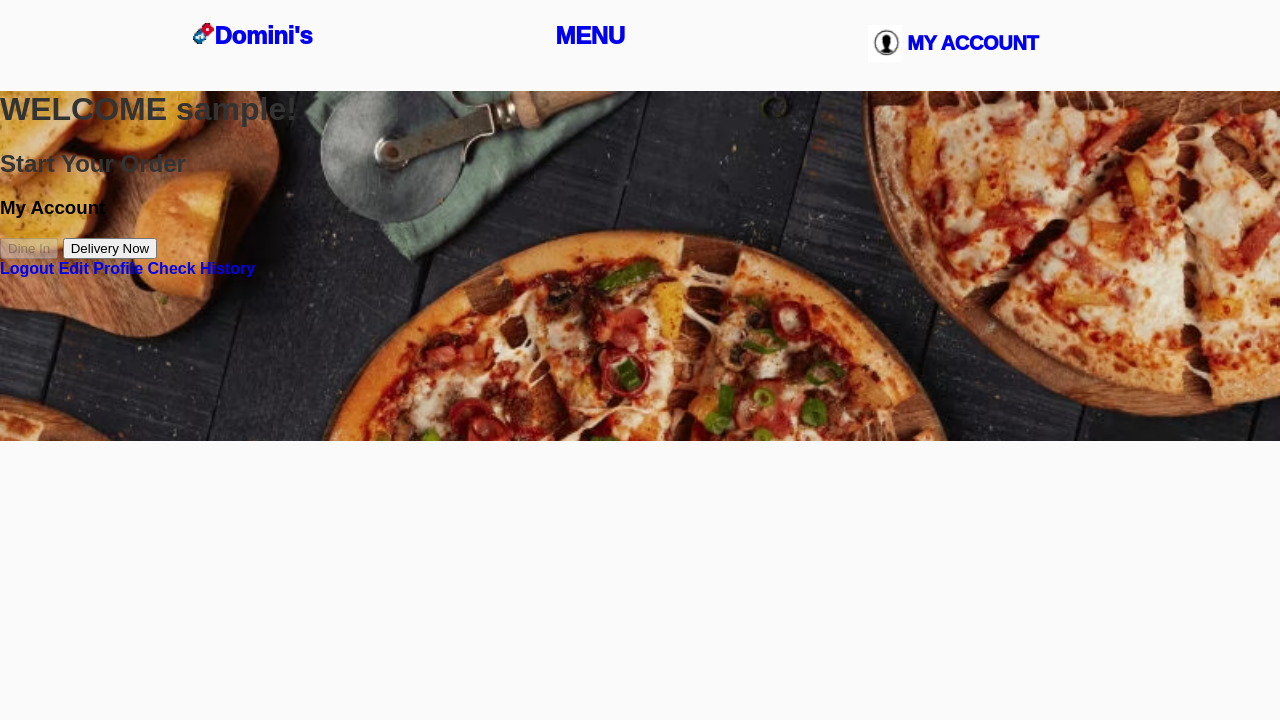
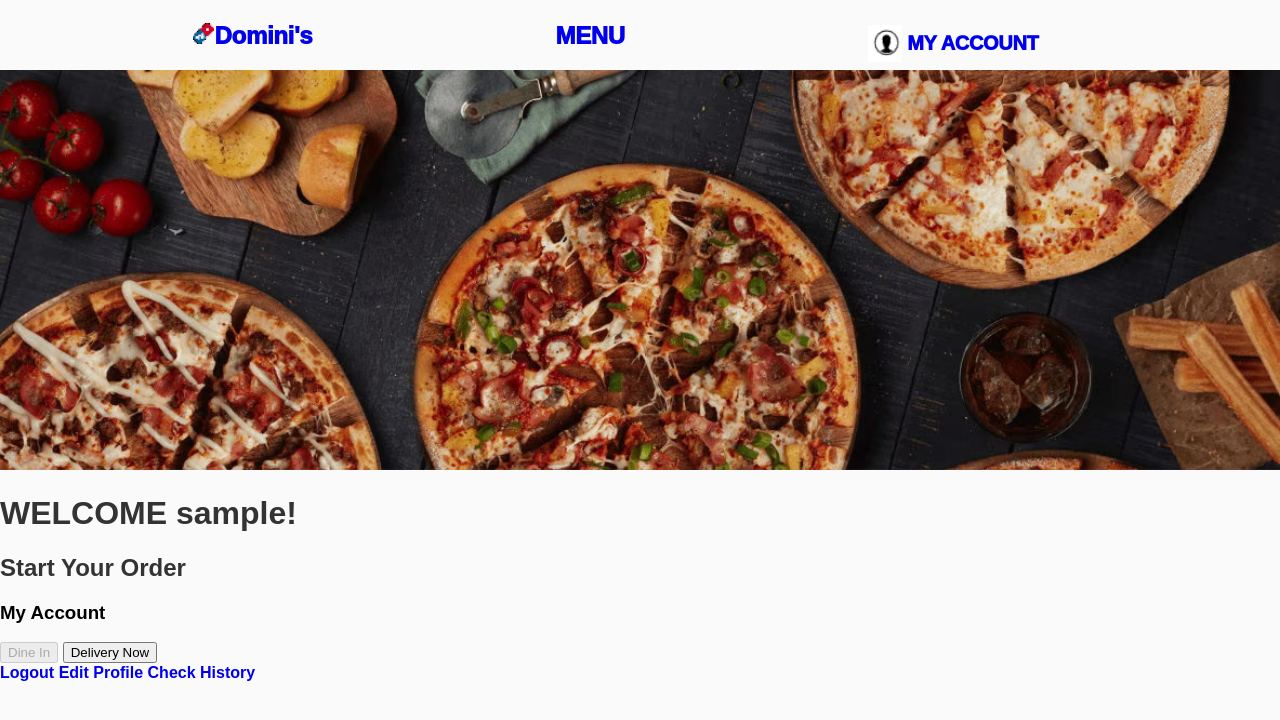
Before and after one commit to dewchan01/online-food-ordering-service, a PHP site: page /php/order.php in a window 1280 px wide. Shown: the top 720 px of the page. Run offline with PHP 8.4, Linux system fonts and the light colour scheme; the visitor is signed in with stand-in values (Sample User, id 1).

Commit message:
check image of order page

```diff
--- a/php/order.php
+++ b/php/order.php
@@ -32,6 +32,9 @@ $customerUsername = $_SESSION["username"];
         </div>
     </div>
     <div id="order">
+        <div>
+            <img src="../images/order-image.jpg" style="width: 100%; height: 100%; object-fit: cover; object-position: center"></img>
+        </div>
         <h1>WELCOME <?php echo $customerUsername; ?>!</h1>
         <h2>Start Your Order</h2>
         <div>
```
Also changed, not shown: images/order-image.avif, images/order-image.jpg (added).
